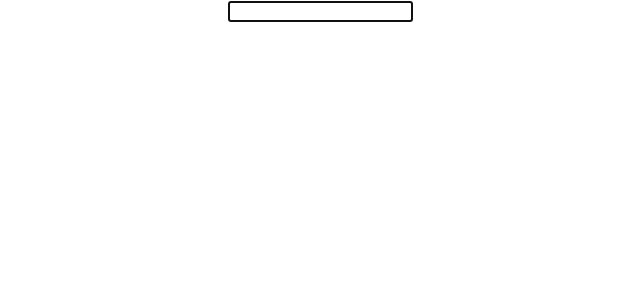
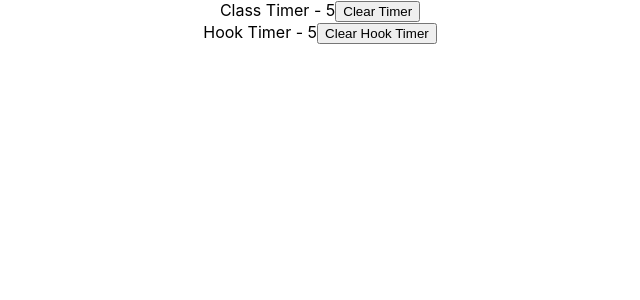
Before and after one commit to sfiers/react-http, a React (Create React App) app: page / in a window 1280 px wide. Shown: the top 300 px of the page, without its empty margins (320-960 px from the left). Built offline with nearby package versions, Linux system fonts and the light colour scheme.

Commit message:
29 useRef Hook Part 2

```diff
--- a/src/App.js
+++ b/src/App.js
@@ -29,6 +29,8 @@
 import ParentComponent from './components/ParentComponent';
 import Counter from './components/Counter';
 import FocusInput from './components/FocusInput';
+import ClassTimer from './components/ClassTimer';
+import HookTimer from './components/HookTimer';
 
 export const UserContext = React.createContext()
 export const ChannelContext = React.createContext()
@@ -55,7 +57,9 @@
   return (
     // <CountContext.Provider value ={{ countState: count, countDispatch: dispatch}}>
       <div className="App">
-        <FocusInput />
+        <ClassTimer />
+        <HookTimer />
+        {/* <FocusInput /> */}
         {/* <Counter /> */}
         {/* <ParentComponent /> */}
         {/* <DataFetchingTwo /> */}
--- /dev/null
+++ b/src/components/ClassTimer.js
@@ -0,0 +1,33 @@
+import React, { Component } from 'react'
+
+class ClassTimer extends Component {
+    interval
+    constructor(props) {
+        super(props)
+
+        this.state = {
+             timer: 0
+        }
+    }
+
+    componentDidMount() {
+        this.interval = setInterval(() => {
+            this.setState(prevState => ({timer: prevState.timer + 1}))
+        }, 1000)
+    }
+
+    componentWillUnmount() {
+        clearInterval(this.interval)
+    }
+
+    render() {
+        return (
+            <div>
+                Class Timer - {this.state.timer}
+                <button onClick={() => clearInterval(this.interval)}>Clear Timer</button>
+            </div>
+        )
+    }
+}
+
+export default ClassTimer
--- /dev/null
+++ b/src/components/HookTimer.js
@@ -0,0 +1,24 @@
+import React, {useState, useEffect, useRef} from 'react'
+
+function HookTimer() {
+    const [timer, setTimer] = useState(0)
+    const intervalRef = useRef(null)
+
+    useEffect(() => {
+        intervalRef.current = setInterval(() => {
+            setTimer(prevTimer => prevTimer + 1)
+        }, 1000)
+        return () => {
+            clearInterval(intervalRef.current)
+        }
+    }, [])
+
+    return (
+        <div>
+            Hook Timer - {timer}
+            <button onClick={() => clearInterval(intervalRef.current)}>Clear Hook Timer</button>
+        </div>
+    )
+}
+
+export default HookTimer
```
